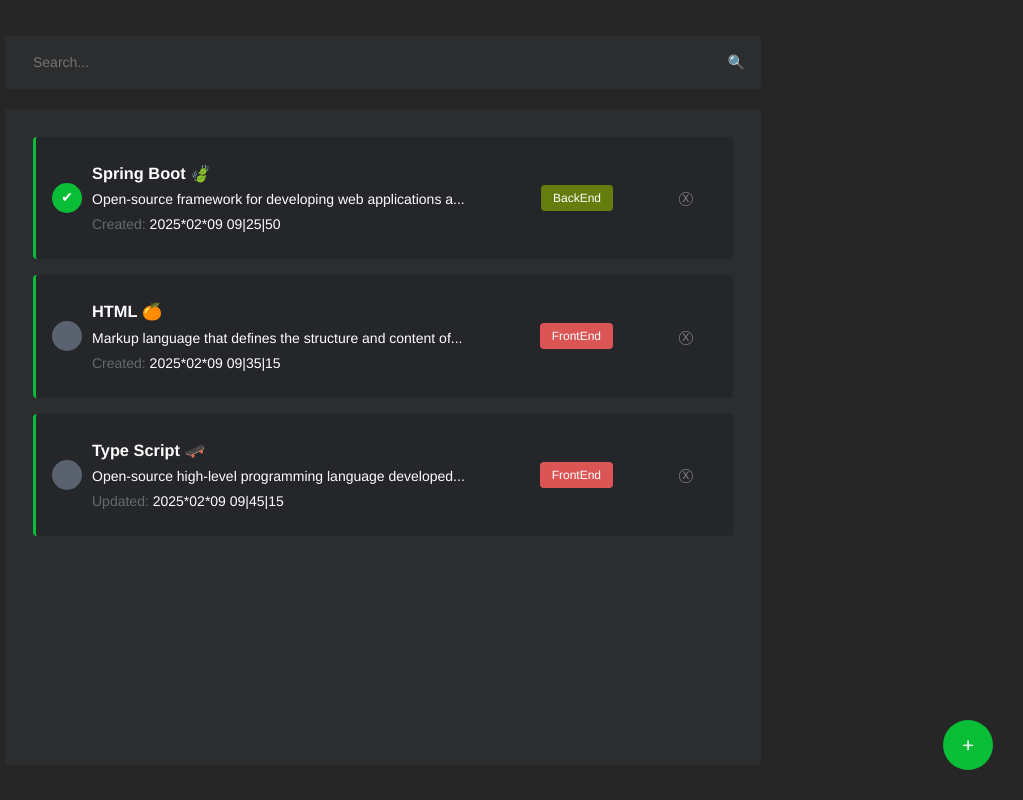
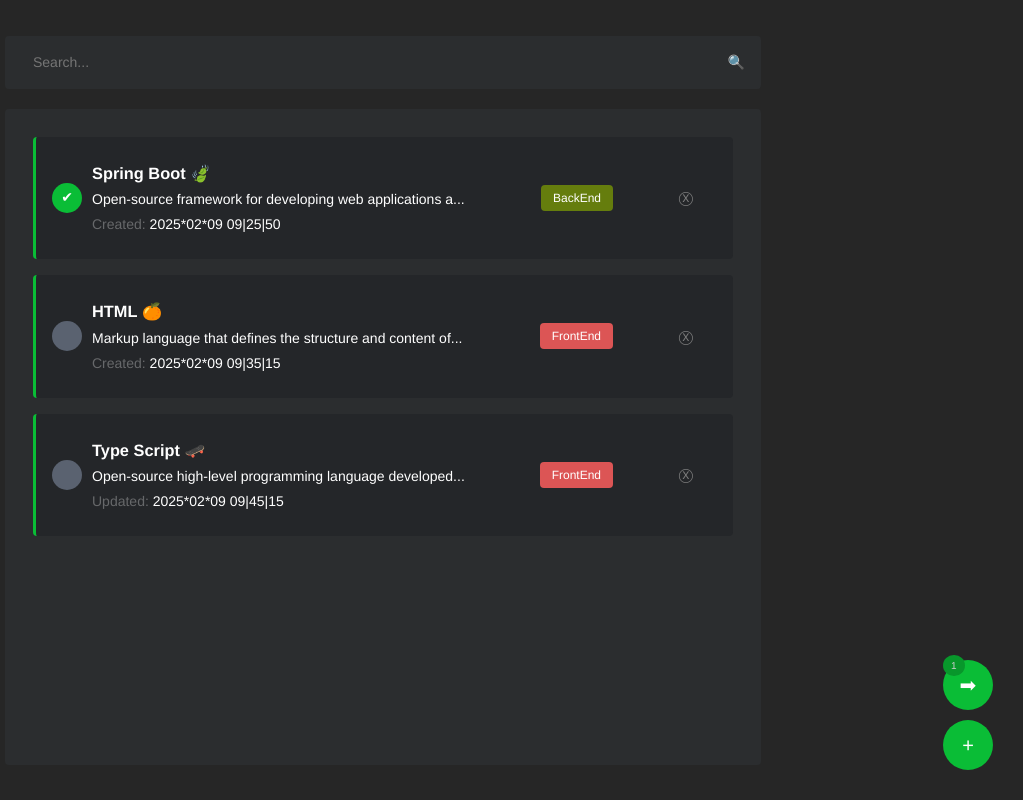
Before and after one commit to TheFrankemon/ad03, an Angular app: page / in a window 1280 px wide. Both pictures are taken after a click on the element 324 px from the left and 197 px from the top of the page. Shown: the whole page, without its empty margins (257-1280 px from the left). Built offline with nearby package versions, Linux system fonts and the light colour scheme.

Commit message:
feat (home): Create 'Share' function and badge

```diff
--- a/src/app/home/home.component.html
+++ b/src/app/home/home.component.html
@@ -7,7 +7,7 @@
     @for (item of filteredItems; track $index) {
       <app-home-item
         [item]="item"
-        [isSelected]="selectedItems.includes($index)"
+        [isSelected]="selectedItems.value.includes($index)"
         (selectItem)="selectItem($index)"
         (deleteItem)="deleteItem($index)"
         (click)="openItemForm($index)"
@@ -16,5 +16,11 @@
       <div class="empty-list">No items found</div>
     }
   </div>
+  @if (showShareButton) {
+    <button class="share-button" (click)="shareItems()">
+      <span>{{selectedItems.value.length}}</span>
+      ➡
+    </button>
+  }
   <button class="add-button" (click)="openItemForm()">+</button>
 </div>
--- a/src/app/home/home.component.scss
+++ b/src/app/home/home.component.scss
@@ -44,7 +44,8 @@
   gap: $spacing*4;
   padding: $spacing*7;
   background-color: $gray-400-color;
-  min-height: 75vh;
+  height: 75vh;
+  overflow: auto;
   border-radius: $radius-sm;
 
   .empty-list {
@@ -55,9 +56,9 @@
   }
 }
 
+.share-button,
 .add-button {
   position: fixed;
-  bottom: 30px;
   right: 30px;
   width: 50px;
   height: 50px;
@@ -68,3 +69,23 @@
   font-size: 20px;
   cursor: pointer;
 }
+
+.share-button {
+  bottom: 90px;
+
+  span {
+    position: absolute;
+    top: -10%;
+    left: 0;
+    font-size: 10px;
+    padding: 8px;
+    background: $success-color;
+    filter: brightness(0.8);
+    border-radius: 50%;
+    line-height: 5px;
+  }
+}
+
+.add-button {
+  bottom: 30px;
+}
--- a/src/app/home/home.component.ts
+++ b/src/app/home/home.component.ts
@@ -5,6 +5,7 @@
 import { mockData } from '../../models/mockdata';
 import { HomeItemComponent } from "../shared/home-item/home-item.component";
 import { FormsModule } from '@angular/forms';
+import { BehaviorSubject } from 'rxjs';
 
 @Component({
   selector: 'app-home',
@@ -18,7 +19,9 @@
   items: Item[] = mockData;
   filteredItems: Item[] = [];
   searchQuery = '';
-  selectedItems: number[] = [];
+  selectedItems = new BehaviorSubject<number[]>([]);
+  selectedItems$ = this.selectedItems.asObservable();
+  showShareButton = false;
 
   ngOnInit() {
     const lsItems = localStorage.getItem('items');
@@ -27,6 +30,10 @@
     }
 
     this.filteredItems = this.items;
+
+    this.selectedItems$.subscribe(values => {
+      this.showShareButton = values.length > 0;
+    });
   }
 
   filterItems() {
@@ -41,10 +48,11 @@
   }
 
   selectItem(idx: number) {
-    if (!this.selectedItems.includes(idx)) {
-      this.selectedItems.push(idx);
+    const currentItems = this.selectedItems.value;
+    if (!currentItems.includes(idx)) {
+      this.selectedItems.next([...currentItems, idx]);
     } else {
-      this.selectedItems = this.selectedItems.filter(it => idx !== it);
+      this.selectedItems.next(currentItems.filter(it => idx !== it));
     }
   }
 
@@ -70,9 +78,15 @@
           this.items.push(result);
         }
         localStorage.setItem('items', JSON.stringify(this.items));
-      } else {
-        console.log('form closed');
       }
     });
   }
+
+  shareItems() {
+    const sharedItems = this.selectedItems.value.map(idx => this.items[idx]);
+    console.log("%cSelected Items to share\n", "background-color: black; color: #0ABD36; font-size: 16px");
+    console.log("%c"+JSON.stringify(sharedItems, undefined, 4), "background-color: black; color:rgb(228, 149, 0); font-size: 12px; padding: 8px");
+
+    this.selectedItems.next([]);
+  }
 }
```
